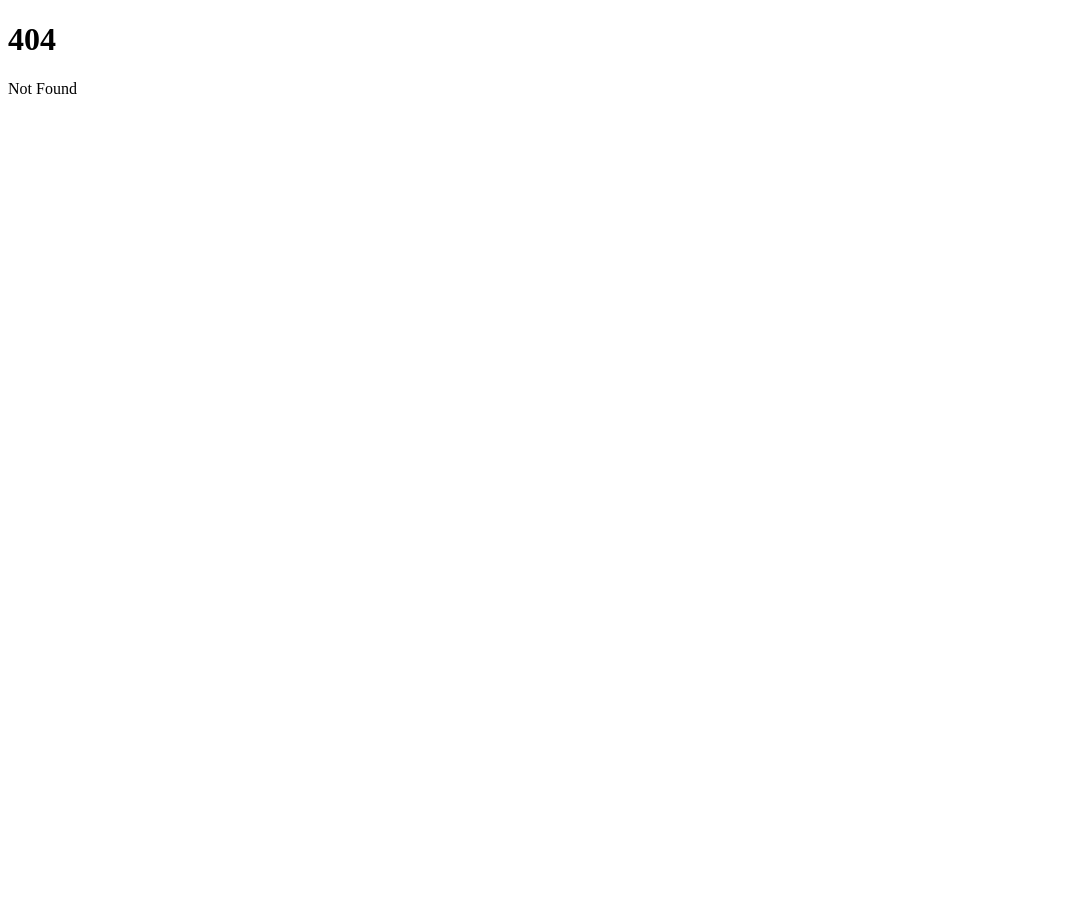
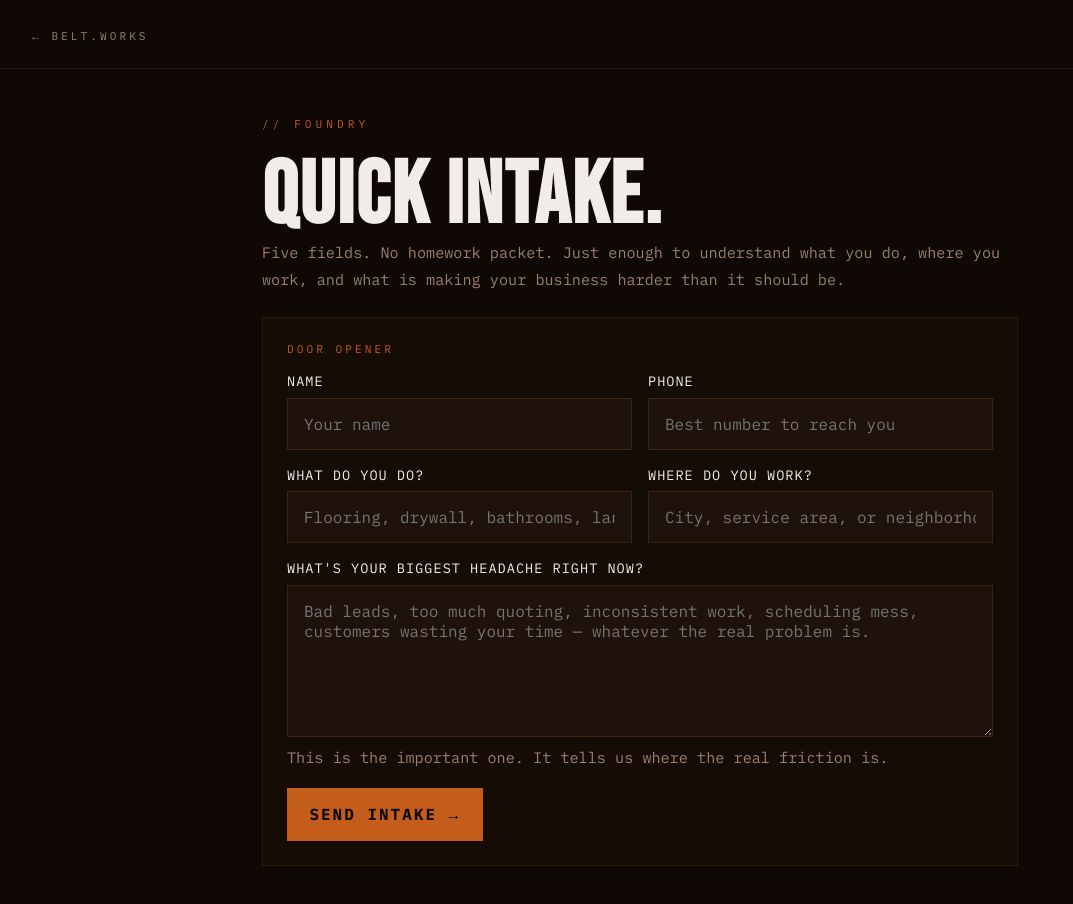
Before and after one commit to kn8-codes/belt-works, a SvelteKit app: page /foundry/intake in a window 1280 px wide. Before the commit this address had no page. Shown: the top 904 px of the page, without its empty margins (0-1073 px from the left). Before the commit the page ends 800 px from the top, so only its background shows below. Built offline with nearby package versions, Linux system fonts and the light colour scheme.

Commit message:
Add FOUNDRY short intake route

```diff
--- /dev/null
+++ b/src/routes/api/foundry-intake/+server.js
@@ -0,0 +1,66 @@
+import { json } from '@sveltejs/kit';
+import { env } from '$env/dynamic/private';
+import { createClient } from '@supabase/supabase-js';
+
+const supabaseUrl = env.SUPABASE_URL;
+const supabaseServiceRoleKey = env.SUPABASE_SERVICE_ROLE_KEY;
+
+const supabase = supabaseUrl && supabaseServiceRoleKey
+  ? createClient(supabaseUrl, supabaseServiceRoleKey)
+  : null;
+
+/** @param {string} name */
+function placeholderEmail(name) {
+  const slug = String(name || 'unknown')
+    .toLowerCase()
+    .replace(/[^a-z0-9]+/g, '-')
+    .replace(/^-+|-+$/g, '') || 'unknown';
+
+  return `foundry-intake+${slug}-${Date.now()}@belt.works.local`;
+}
+
+export async function POST({ request }) {
+  try {
+    const body = await request.json();
+    const name = String(body.name || '').trim();
+    const phone = String(body.phone || '').trim();
+    const whatYouDo = String(body.whatYouDo || '').trim();
+    const whereYouWork = String(body.whereYouWork || '').trim();
+    const biggestHeadache = String(body.biggestHeadache || '').trim();
+
+    if (!name || !phone || !whatYouDo || !whereYouWork || !biggestHeadache) {
+      return json({ error: 'All five fields are required.' }, { status: 400 });
+    }
+
+    if (!supabase) {
+      throw new Error('Supabase server config missing');
+    }
+
+    const message = [
+      'FOUNDRY short intake',
+      '',
+      `What do you do: ${whatYouDo}`,
+      `Where do you work: ${whereYouWork}`,
+      '',
+      'Biggest headache right now:',
+      biggestHeadache
+    ].join('\n');
+
+    const { error } = await supabase.from('contact_submissions').insert({
+      name,
+      email: placeholderEmail(name),
+      phone,
+      type: 'FOUNDRY short intake',
+      message
+    });
+
+    if (error) {
+      throw error;
+    }
+
+    return json({ ok: true }, { status: 200 });
+  } catch (error) {
+    console.error('foundry intake submission error', error);
+    return json({ error: 'Internal server error' }, { status: 500 });
+  }
+}
--- a/src/routes/contact/+page.svelte
+++ b/src/routes/contact/+page.svelte
@@ -113,6 +113,8 @@
         <div class="meta">FOUNDRY</div>
         <div class="contact-links">
           <p>If you're interested in FOUNDRY, AI infrastructure for small businesses:</p>
+          <a href="/foundry/intake">Open the quick intake form</a>
+          <p>Or email directly:</p>
           <a href="mailto:nate@belt.works">nate@belt.works</a>
         </div>
       </article>
--- /dev/null
+++ b/src/routes/foundry/intake/+page.svelte
@@ -0,0 +1,256 @@
+<svelte:head>
+  <title>FOUNDRY Intake | belt.works</title>
+  <link rel="preconnect" href="https://fonts.googleapis.com">
+  <link href="https://fonts.googleapis.com/css2?family=Bebas+Neue&family=IBM+Plex+Mono:wght@400;700&display=swap" rel="stylesheet">
+</svelte:head>
+
+<script>
+  let form = $state({
+    name: '',
+    phone: '',
+    whatYouDo: '',
+    whereYouWork: '',
+    biggestHeadache: ''
+  });
+
+  let isSubmitting = $state(false);
+  let success = $state(false);
+  let error = $state('');
+
+  /** @param {SubmitEvent} event */
+  async function handleSubmit(event) {
+    event.preventDefault();
+    isSubmitting = true;
+    success = false;
+    error = '';
+
+    try {
+      const response = await fetch('/api/foundry-intake', {
+        method: 'POST',
+        headers: { 'content-type': 'application/json' },
+        body: JSON.stringify(form)
+      });
+
+      const data = await response.json();
+      if (!response.ok) {
+        throw new Error(data.error || 'Could not submit intake.');
+      }
+
+      success = true;
+      form = {
+        name: '',
+        phone: '',
+        whatYouDo: '',
+        whereYouWork: '',
+        biggestHeadache: ''
+      };
+    } catch (err) {
+      error = err instanceof Error ? err.message : 'Could not submit intake.';
+    } finally {
+      isSubmitting = false;
+    }
+  }
+</script>
+
+<main>
+  <a class="skip-link" href="#main-content">Skip to content</a>
+
+  <nav aria-label="Page navigation">
+    <a href="/" class="back">← belt.works</a>
+  </nav>
+
+  <section class="page-shell" id="main-content">
+    <div class="section-label fade-in" style="--delay: 0ms">// FOUNDRY</div>
+
+    <header class="stack fade-in" style="--delay: 100ms">
+      <h1>Quick intake.</h1>
+      <p class="lead">Five fields. No homework packet. Just enough to understand what you do, where you work, and what is making your business harder than it should be.</p>
+    </header>
+
+    <article class="card fade-in" style="--delay: 200ms">
+      <div class="meta">Door opener</div>
+      <form aria-label="FOUNDRY intake form" onsubmit={handleSubmit}>
+        <div class="field-grid">
+          <div class="field">
+            <label for="name">Name</label>
+            <input id="name" type="text" bind:value={form.name} required placeholder="Your name" />
+          </div>
+
+          <div class="field">
+            <label for="phone">Phone</label>
+            <input id="phone" type="tel" bind:value={form.phone} required placeholder="Best number to reach you" />
+          </div>
+
+          <div class="field">
+            <label for="what-you-do">What do you do?</label>
+            <input id="what-you-do" type="text" bind:value={form.whatYouDo} required placeholder="Flooring, drywall, bathrooms, landscaping..." />
+          </div>
+
+          <div class="field">
+            <label for="where-you-work">Where do you work?</label>
+            <input id="where-you-work" type="text" bind:value={form.whereYouWork} required placeholder="City, service area, or neighborhoods" />
+          </div>
+
+          <div class="field field-full">
+            <label for="biggest-headache">What's your biggest headache right now?</label>
+            <textarea id="biggest-headache" rows="6" bind:value={form.biggestHeadache} required placeholder="Bad leads, too much quoting, inconsistent work, scheduling mess, customers wasting your time — whatever the real problem is."></textarea>
+            <p class="hint">This is the important one. It tells us where the real friction is.</p>
+          </div>
+        </div>
+
+        {#if success}
+          <p class="success">Got it. We’ll review this and follow up.</p>
+        {/if}
+
+        {#if error}
+          <p class="error">{error}</p>
+        {/if}
+
+        <button type="submit" class="submit" disabled={isSubmitting}>
+          {isSubmitting ? 'Sending...' : 'Send Intake →'}
+        </button>
+      </form>
+    </article>
+  </section>
+</main>
+
+<style>
+  :global(*, *::before, *::after) { box-sizing: border-box; margin: 0; padding: 0; }
+  :global(body) {
+    background: #0F0804;
+    color: #F0EDE8;
+    font-family: 'IBM Plex Mono', monospace;
+    min-height: 100vh;
+  }
+  :global(a:focus-visible), :global(button:focus-visible), :global(input:focus-visible), :global(textarea:focus-visible) {
+    outline: 2px solid #C45C1A;
+    outline-offset: 3px;
+  }
+  .skip-link {
+    position: absolute;
+    left: 1rem;
+    top: -3rem;
+    background: #C45C1A;
+    color: #0F0804;
+    padding: 0.75rem 1rem;
+    text-decoration: none;
+    z-index: 20;
+    font-weight: 700;
+  }
+  .skip-link:focus { top: 1rem; }
+  .fade-in {
+    opacity: 0;
+    transform: translateY(18px);
+    animation: fadeUp 0.55s ease forwards;
+    animation-delay: var(--delay, 0ms);
+  }
+  @keyframes fadeUp {
+    to {
+      opacity: 1;
+      transform: translateY(0);
+    }
+  }
+  nav {
+    padding: 1.5rem 2rem;
+    border-bottom: 1px solid #2A1A0E;
+  }
+  .back {
+    font-size: 0.7rem;
+    letter-spacing: 3px;
+    color: #9A8070;
+    text-decoration: none;
+    text-transform: uppercase;
+  }
+  .back:hover { color: #C45C1A; }
+  .page-shell {
+    max-width: 820px;
+    margin: 0 auto;
+    padding: 3rem 2rem 5rem;
+    display: grid;
+    gap: 1.5rem;
+  }
+  .section-label {
+    font-size: 0.7rem;
+    letter-spacing: 4px;
+    color: #C45C1A;
+    text-transform: uppercase;
+  }
+  h1 {
+    font-family: 'Bebas Neue', sans-serif;
+    letter-spacing: 2px;
+    color: #F0EDE8;
+    font-size: clamp(3rem, 10vw, 5.5rem);
+    line-height: 0.95;
+  }
+  .lead, .hint {
+    color: #9A8070;
+    line-height: 1.8;
+    font-size: 0.95rem;
+  }
+  .card {
+    border: 1px solid #2A1A0E;
+    background: #160C06;
+    padding: 1.5rem;
+  }
+  .meta {
+    color: #C45C1A;
+    font-size: 0.7rem;
+    letter-spacing: 3px;
+    text-transform: uppercase;
+    margin-bottom: 1rem;
+  }
+  .field-grid {
+    display: grid;
+    grid-template-columns: repeat(2, minmax(0, 1fr));
+    gap: 1rem;
+  }
+  .field {
+    display: flex;
+    flex-direction: column;
+    gap: 0.45rem;
+  }
+  .field-full { grid-column: 1 / -1; }
+  label {
+    color: #F0EDE8;
+    font-size: 0.85rem;
+    text-transform: uppercase;
+    letter-spacing: 1px;
+  }
+  input, textarea {
+    width: 100%;
+    border: 1px solid #3B2413;
+    background: #1E120A;
+    color: #F0EDE8;
+    padding: 0.95rem 1rem;
+    font: inherit;
+    border-radius: 0;
+  }
+  textarea { resize: vertical; }
+  .submit {
+    margin-top: 1rem;
+    background: #C45C1A;
+    color: #0F0804;
+    border: none;
+    padding: 1rem 1.4rem;
+    font: inherit;
+    font-weight: 700;
+    letter-spacing: 2px;
+    text-transform: uppercase;
+    cursor: pointer;
+  }
+  .submit:disabled {
+    opacity: 0.65;
+    cursor: wait;
+  }
+  .success, .error {
+    margin-top: 1rem;
+    font-size: 0.92rem;
+  }
+  .success { color: #B7E4C7; }
+  .error { color: #F2A6A6; }
+  @media (max-width: 700px) {
+    .field-grid { grid-template-columns: 1fr; }
+    .page-shell { padding-inline: 1rem; }
+    nav { padding-inline: 1rem; }
+  }
+</style>
```
